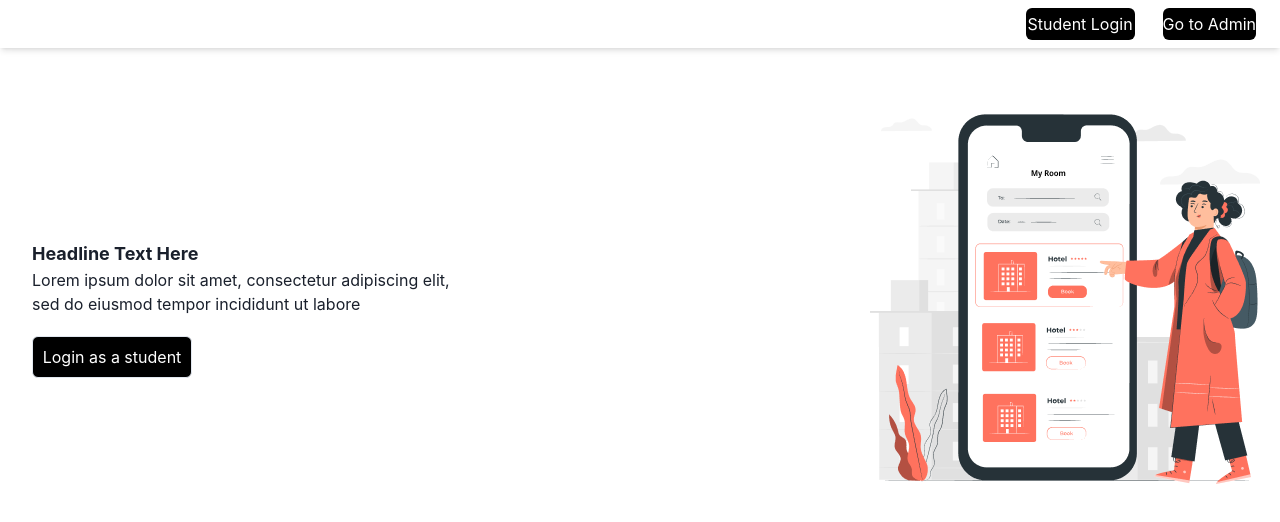
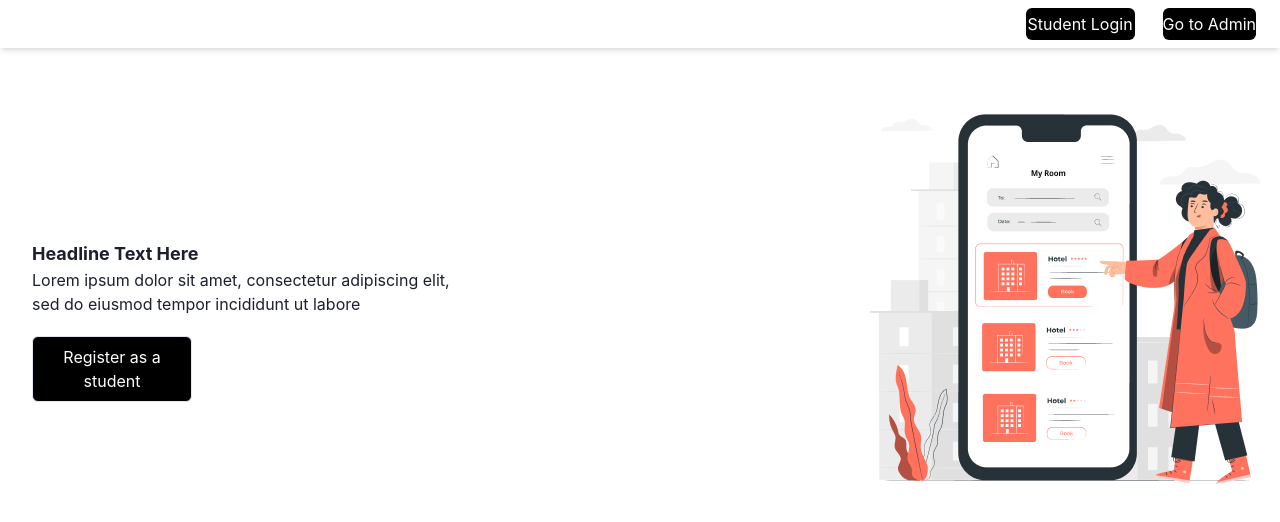
Before and after one commit to Leona-cloud/Hostel-management-system-Frontend, a React (Create React App) app in the folder hostel-mgt/: page / in a window 1280 px wide. Shown: the top 522 px of the page. Built offline with nearby package versions, Linux system fonts and the light colour scheme.

Commit message:
chore: change route

```diff
--- a/hostel-mgt/src/App.js
+++ b/hostel-mgt/src/App.js
@@ -30,7 +30,7 @@ const App = () => {
          <Routes>
       <Route path="student-login" element={<Login />} />
       <Route path="warden-login" element={<Wardenlogin />} />
-      <Route path="Register" element={<Register />} />
+      <Route path="register" element={<Register />} />
       <Route path="/register-cont" element={<RegisterCont1 />} />
       <Route path="next-of-kin" element={<StudentNextOfKin />} />
       <Route path="upload-certificate" element={<UploadCertificate />} />
--- a/hostel-mgt/src/components/Nav.jsx
+++ b/hostel-mgt/src/components/Nav.jsx
@@ -24,7 +24,7 @@ const Nav = () => {
                 <br/>
                 sed do eiusmod tempor incididunt ut labore</p>
                 <button className="border p-0.5 w-40 rounded-md my-5 py-2 bg-black text-white hover:bg-slate-400 ">
-                <a href="/">Login as a student</a>
+                <a href="/register">Register as a student</a>
               </button>
         </div>
         <div>
```
